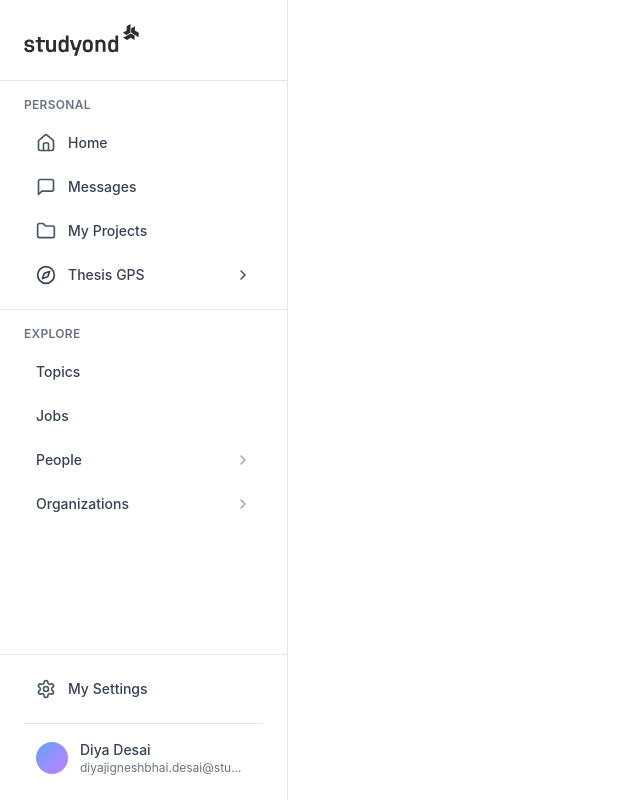
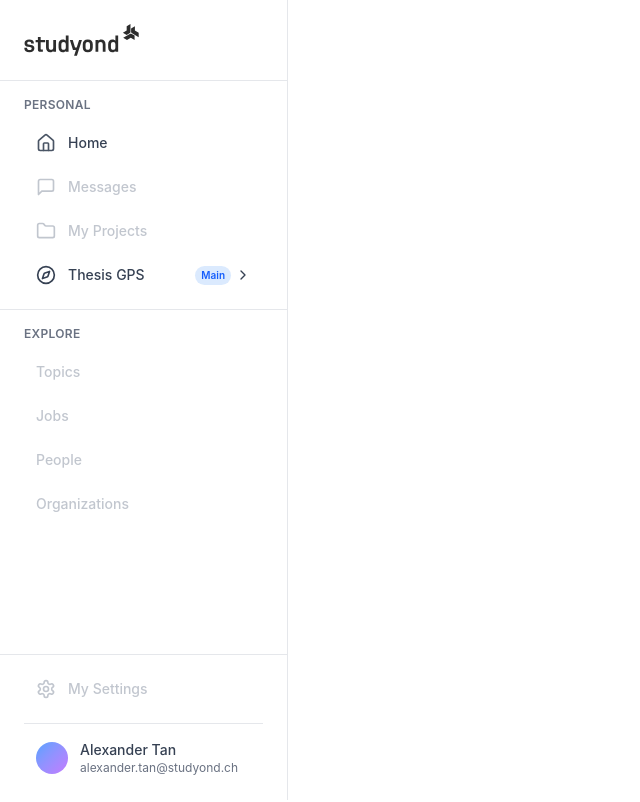
Before and after one commit to diyadj/start_hack_thesis_gps_studyond, a React (Vite) app: page / in a window 1280 px wide. Shown: the top 802 px of the page, without its empty margins (0-640 px from the left). Built offline with nearby package versions, Linux system fonts and the light colour scheme.

Commit message:
Remove Handoff documentation and disable unused buttons in App component

```diff
--- a/src/App.tsx
+++ b/src/App.tsx
@@ -65,13 +65,13 @@ export default function App() {
                 <span className="text-sm font-medium">Home</span>
               </button>
 
-              <button className="w-full flex items-center gap-3 px-3 py-2 rounded-lg text-gray-700 hover:bg-gray-100 transition-colors">
-                <MessageSquare className="w-5 h-5 text-gray-600" />
+              <button disabled className="w-full flex items-center gap-3 px-3 py-2 rounded-lg text-gray-400 cursor-not-allowed opacity-60">
+                <MessageSquare className="w-5 h-5 text-gray-400" />
                 <span className="text-sm font-medium">Messages</span>
               </button>
 
-              <button className="w-full flex items-center gap-3 px-3 py-2 rounded-lg text-gray-700 hover:bg-gray-100 transition-colors">
-                <Folder className="w-5 h-5 text-gray-600" />
+              <button disabled className="w-full flex items-center gap-3 px-3 py-2 rounded-lg text-gray-400 cursor-not-allowed opacity-60">
+                <Folder className="w-5 h-5 text-gray-400" />
                 <span className="text-sm font-medium">My Projects</span>
               </button>
 
@@ -87,7 +87,10 @@ export default function App() {
                   <Compass className="w-5 h-5" />
                   <span className="text-sm font-medium">Thesis GPS</span>
                 </div>
-                <ChevronRight className="w-4 h-4" />
+                <div className="flex items-center gap-1">
+                  <span className="text-[10px] font-semibold bg-blue-100 text-blue-600 px-1.5 py-0.5 rounded-full">Main</span>
+                  <ChevronRight className="w-4 h-4" />
+                </div>
               </button>
             </div>
           </div>
@@ -96,19 +99,17 @@ export default function App() {
           <div className="px-6 py-4 border-t border-gray-200">
             <p className="text-xs font-semibold text-gray-500 uppercase tracking-wide mb-3">Explore</p>
             <div className="space-y-2">
-              <button className="w-full flex items-center gap-3 px-3 py-2 rounded-lg text-gray-700 hover:bg-gray-100 transition-colors">
+              <button disabled className="w-full flex items-center gap-3 px-3 py-2 rounded-lg text-gray-400 cursor-not-allowed opacity-60">
                 <span className="text-sm font-medium">Topics</span>
               </button>
-              <button className="w-full flex items-center gap-3 px-3 py-2 rounded-lg text-gray-700 hover:bg-gray-100 transition-colors">
+              <button disabled className="w-full flex items-center gap-3 px-3 py-2 rounded-lg text-gray-400 cursor-not-allowed opacity-60">
                 <span className="text-sm font-medium">Jobs</span>
               </button>
-              <button className="w-full flex items-center gap-3 px-3 py-2 rounded-lg text-gray-700 hover:bg-gray-100 transition-colors">
+              <button disabled className="w-full flex items-center gap-3 px-3 py-2 rounded-lg text-gray-400 cursor-not-allowed opacity-60">
                 <span className="text-sm font-medium">People</span>
-                <ChevronRight className="w-4 h-4 ml-auto text-gray-400" />
               </button>
-              <button className="w-full flex items-center gap-3 px-3 py-2 rounded-lg text-gray-700 hover:bg-gray-100 transition-colors">
+              <button disabled className="w-full flex items-center gap-3 px-3 py-2 rounded-lg text-gray-400 cursor-not-allowed opacity-60">
                 <span className="text-sm font-medium">Organizations</span>
-                <ChevronRight className="w-4 h-4 ml-auto text-gray-400" />
               </button>
             </div>
           </div>
@@ -116,8 +117,8 @@ export default function App() {
 
         {/* Settings & Profile */}
         <div className="border-t border-gray-200 px-6 py-4 space-y-2">
-          <button className="w-full flex items-center gap-3 px-3 py-2 rounded-lg text-gray-700 hover:bg-gray-100 transition-colors">
-            <Settings className="w-5 h-5 text-gray-600" />
+          <button disabled className="w-full flex items-center gap-3 px-3 py-2 rounded-lg text-gray-400 cursor-not-allowed opacity-60">
+            <Settings className="w-5 h-5 text-gray-400" />
             <span className="text-sm font-medium">My Settings</span>
           </button>
 
@@ -125,8 +126,8 @@ export default function App() {
             <button className="w-full flex items-center gap-3 px-3 py-2 rounded-lg text-gray-700 hover:bg-gray-100 transition-colors">
               <div className="w-8 h-8 rounded-full bg-gradient-to-br from-blue-400 to-purple-400" />
               <div className="text-left min-w-0">
-                <p className="text-sm font-medium truncate">Diya Desai</p>
-                <p className="text-xs text-gray-500 truncate">diyajigneshbhai.desai@stu...</p>
+                <p className="text-sm font-medium truncate">Alexander Tan</p>
+                <p className="text-xs text-gray-500 truncate">alexander.tan@studyond.ch</p>
               </div>
             </button>
           </div>
```
Also changed, not shown: 2 other files (tests, documents, lock files or other folders).
